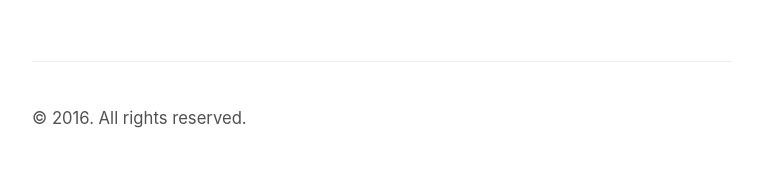
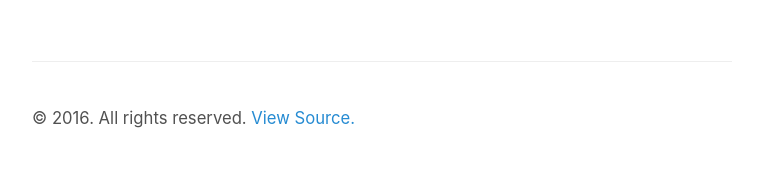
Before and after one commit to citrusui/bbq-quest, a Jekyll site: the page built from _posts/2016-01-08-pangu8-for-mac.md, in a window 1280 px wide. Shown: the part 1473-1642 px from the top of the page, without its empty margins (258-1021 px from the left). Built offline with Jekyll 4.4.1, drawn with Linux system fonts in a browser that asks for light colours.

Commit message:
Add descriptions, fix duplicate viewport tag

```diff
--- a/_includes/head.html
+++ b/_includes/head.html
@@ -3,10 +3,11 @@
   <meta name="viewport" content="width=device-width, initial-scale=1.0">
   <meta name="author" content="Avery Magnotti">
   <meta name="theme-color" content="#ff7f00">
+  <meta name="description" content="{{ page.description }}"
   <meta name="twitter:card" content="summary">
   <meta name="twitter:site" content="@citrusui">
-  <meta name="viewport" content="width=device-width,initial-scale=1">
   <meta property="fb:app_id" content="1836711199889234">
+  <meta property="og:description" content="{{ page.description }}"
   <meta property="og:image" content="{{ site.url }}/public/logo.png">
   <meta property="og:image:height" content="300">
   <meta property="og:image:width" content="300">
--- a/_layouts/default.html
+++ b/_layouts/default.html
@@ -19,7 +19,7 @@
 
       <footer class="footer">
         <small>
-          &copy; <time datetime="{{ site.time | date_to_xmlschema }}">{{ site.time | date: '%Y' }}</time>. All rights reserved.
+          &copy; <time datetime="{{ site.time | date_to_xmlschema }}">{{ site.time | date: '%Y' }}</time>. All rights reserved. <a href="https://github.com/citrusui/citrusui.github.io">View Source.</a>
         </small>
       </footer>
     </div>
```
Also changed, not shown: _posts/2016-01-08-pangu8-for-mac.md (+1 -0 lines), _posts/2016-02-24-you-dont-need-icon-fonts.md (+1 -0 lines).
